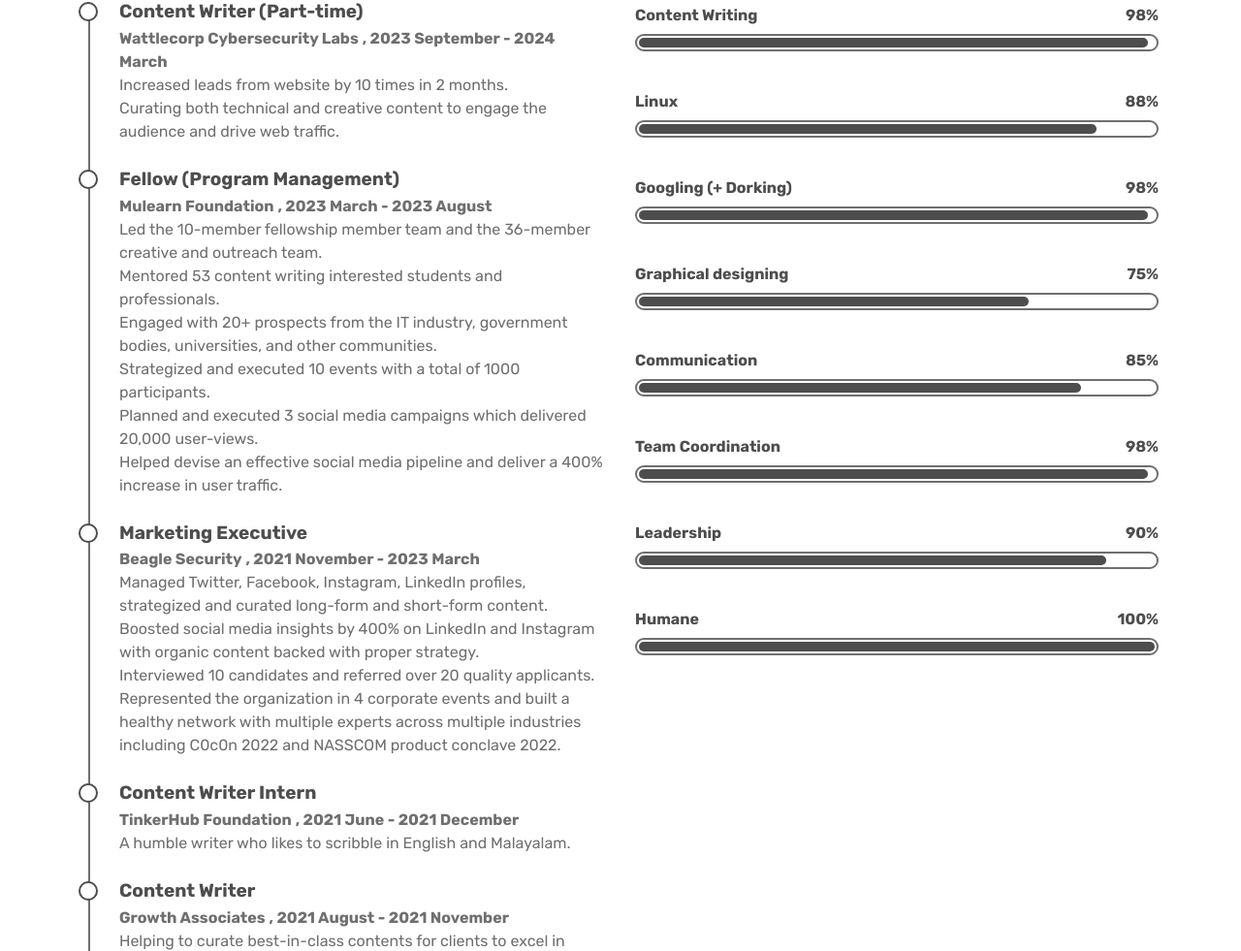
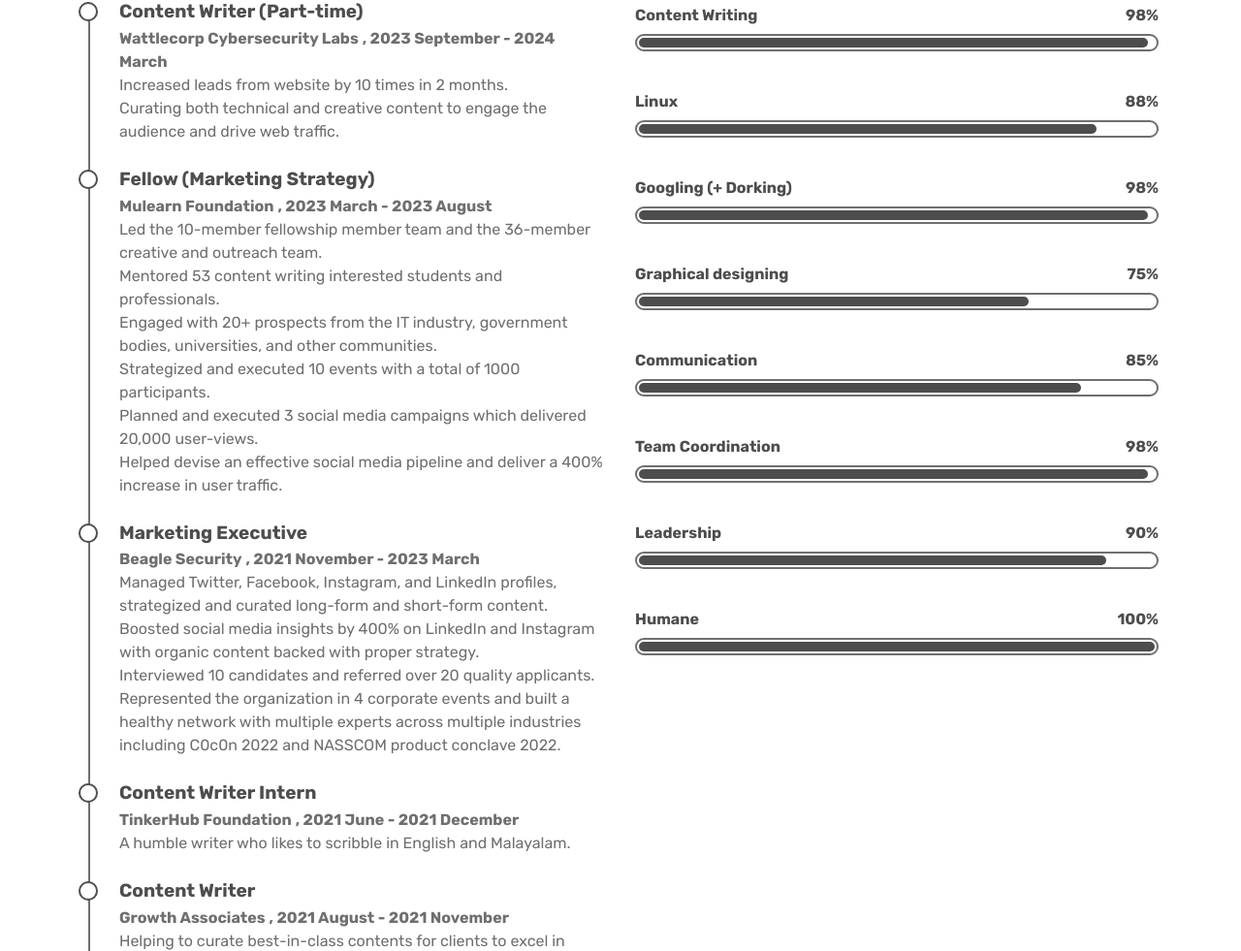
Before and after one commit to DeeprajR/Portfolio, a plain HTML site: page index.html in a window 1280 px wide. Shown: the part 1475-2456 px from the top of the page at 97% size. Drawn offline with Linux system fonts and the light colour scheme.

Commit message:
Update index.html
experience edit

```diff
--- a/index.html
+++ b/index.html
@@ -319,7 +319,7 @@
 
            <li>
               <div class="single-experience">
-                <h4> Fellow (Program Management)</h4>
+                <h4> Fellow (Marketing Strategy)</h4>
                  <span>Mulearn Foundation</span>
                  <span>, 2023 March - 2023 August</span>
                  <p>Led the 10-member fellowship member team and the 36-member creative and outreach team.</br>
@@ -337,7 +337,7 @@
              <span>Beagle Security</span>
              <span>, 2021 November - 2023 March</span>
              <p>
-              Managed Twitter, Facebook, Instagram, LinkedIn profiles, strategized and curated long-form and short-form content.</br>
+              Managed Twitter, Facebook, Instagram, and LinkedIn profiles, strategized and curated long-form and short-form content.</br>
               Boosted social media insights by 400% on LinkedIn and Instagram with organic content backed with proper strategy.</br>
               Interviewed 10 candidates and referred over 20 quality applicants.</br>
               Represented the organization in 4 corporate events and built a healthy network with multiple experts across multiple industries including C0c0n 2022 and NASSCOM product conclave 2022.</br>
```
